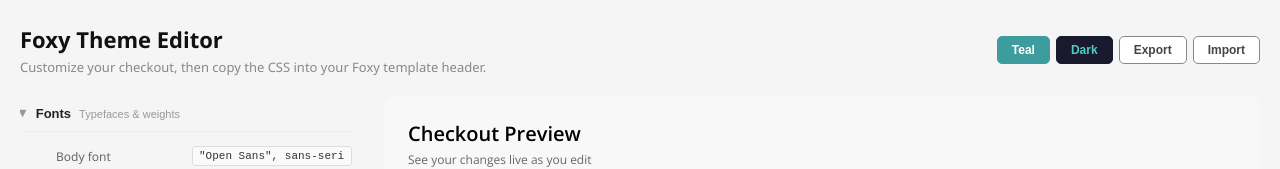
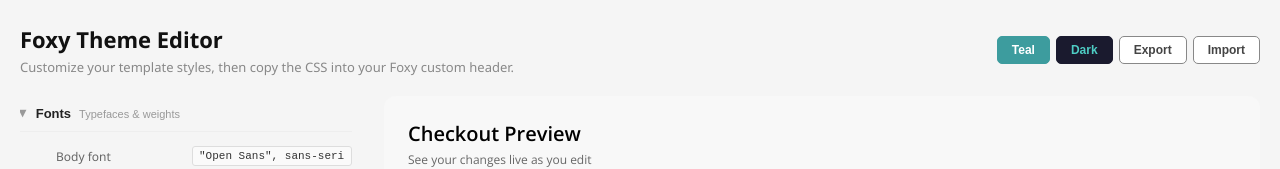
Before and after one commit to jesusmpds/foxy-theme-builder, a Next.js app: page / in a window 1280 px wide. Shown: the top 169 px of the page. Built offline with nearby package versions, Linux system fonts and the light colour scheme.

Commit message:
Update subtitle text for clarity in theme editor

```diff
--- a/foxy-theme-editor_1.jsx
+++ b/foxy-theme-editor_1.jsx
@@ -652,7 +652,7 @@ export default function FoxyThemeEditor() {
         <div>
           <h1 className={styles.editorTitle}>Foxy Theme Editor</h1>
           <p className={styles.editorSubtitle}>
-            Customize your checkout, then copy the CSS into your Foxy template header.
+            Customize your template styles, then copy the CSS into your Foxy custom header.
           </p>
         </div>
         <div className={styles.headerButtons}>
```
